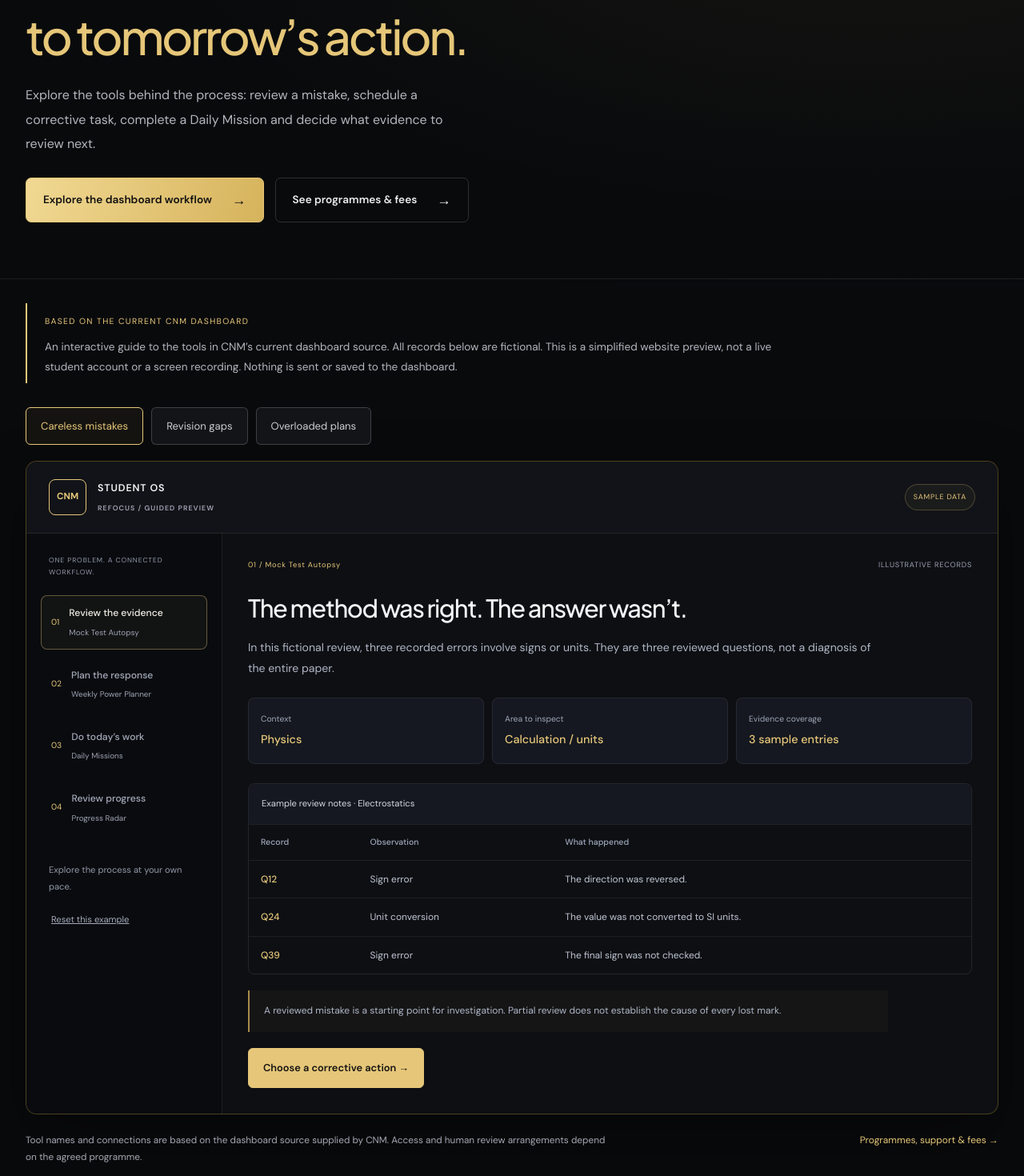
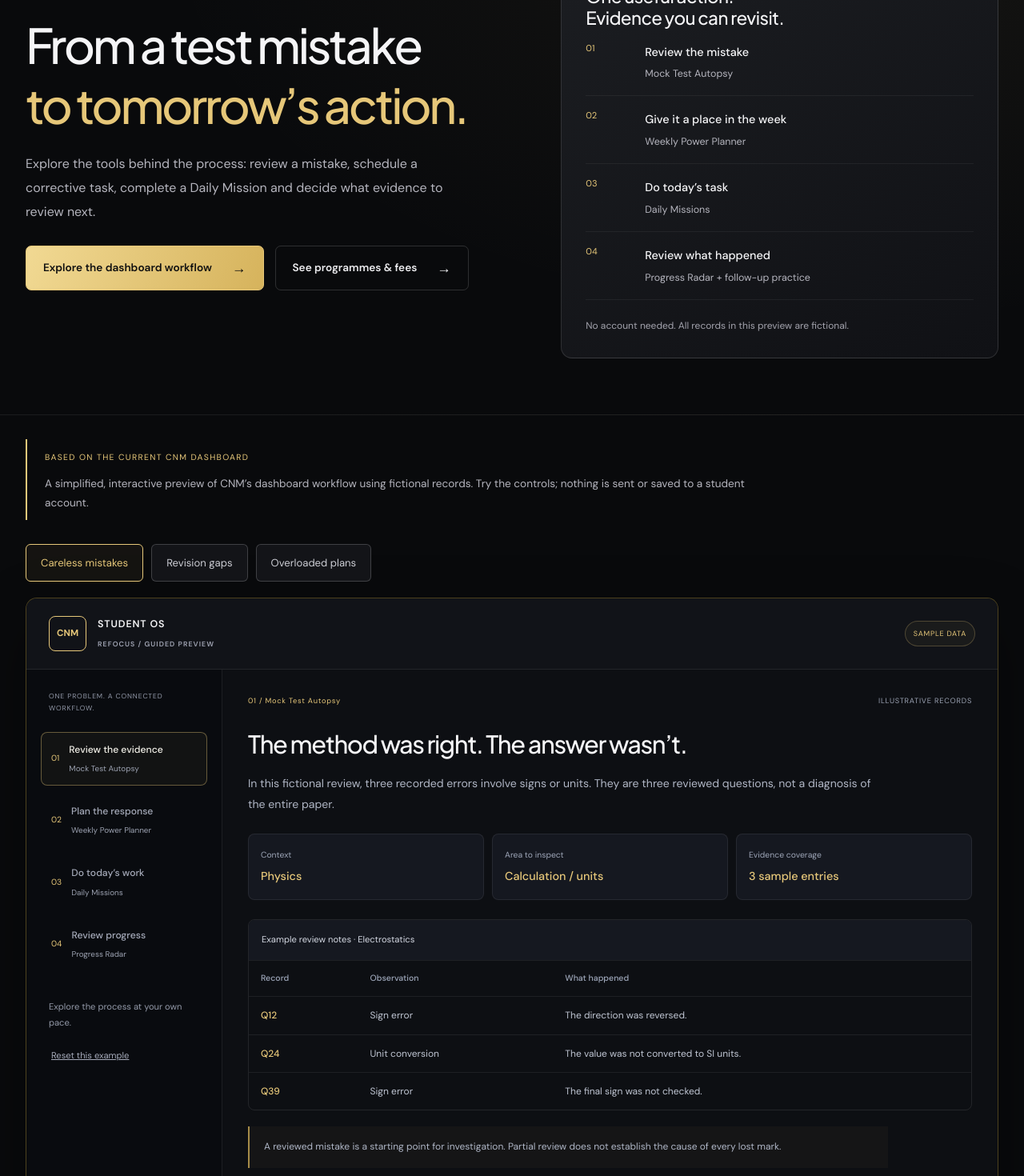
Before and after one commit to nikhilmhla-hub/cnm-learning-website, a Next.js app: page /demo in a window 1280 px wide. Shown: the part 260-1730 px from the top of the page at 80% size. Built offline with nearby package versions, Linux system fonts and the light colour scheme.

Commit message:
Clarify visitor preview copy and show workflow overview

```diff
--- a/app/components/visitors/GuidedDemo.js
+++ b/app/components/visitors/GuidedDemo.js
@@ -15,7 +15,7 @@ export default function GuidedDemo() {
   const tools = selected === 2 ? ["90-Day Blueprint", ...defaultTools.slice(1)] : selected === 1 ? ["Mock Test Autopsy", "Review Queue + Planner", ...defaultTools.slice(2)] : defaultTools;
   function reset(index = selected) { setSelected(index); setStage(0); setScheduled(false); setCompleted(false); }
   return <section id="walkthrough" className={styles.section}><div className="container">
-    <div className={styles.disclosure}><span>BASED ON THE CURRENT CNM DASHBOARD</span><p>An interactive guide to the tools in CNM’s current dashboard source. All records below are fictional. This is a simplified website preview, not a live student account or a screen recording. Nothing is sent or saved to the dashboard.</p></div>
+    <div className={styles.disclosure}><span>BASED ON THE CURRENT CNM DASHBOARD</span><p>A simplified, interactive preview of CNM’s dashboard workflow using fictional records. Try the controls; nothing is sent or saved to a student account.</p></div>
     <div className={styles.scenarios} role="group" aria-label="Choose a preparation example">{scenarios.map((s, i) => <button key={s.id} type="button" aria-pressed={selected === i} onClick={() => reset(i)}>{s.label}</button>)}</div>
     <div className={styles.shell}>
       <div className={styles.topbar}><div><span className={styles.logo}>CNM</span><strong>STUDENT OS <small>REFOCUS / GUIDED PREVIEW</small></strong></div><span className={styles.sample}>SAMPLE DATA</span></div>
@@ -29,6 +29,6 @@ export default function GuidedDemo() {
         </div>
       </div>
     </div>
-    <div className={styles.bottom}><p>Tool names and connections are based on the dashboard source supplied by CNM. Access and human review arrangements depend on the agreed programme.</p><Link href="/programmes">Programmes, support & fees →</Link></div>
+    <div className={styles.bottom}><p>Explore the student workflow at your own pace. Tool access and human review arrangements depend on the agreed programme.</p><Link href="/programmes">Programmes, support & fees →</Link></div>
   </div></section>;
 }
--- a/app/demo/page.js
+++ b/app/demo/page.js
@@ -1,4 +1,4 @@
-import { Shell, Intro, Action } from "../components/visitors/Shared";
+import { Shell, Intro, Action, styles } from "../components/visitors/Shared";
 import GuidedDemo from "../components/visitors/GuidedDemo";
 export const metadata = {
   title: "Inside the Student Dashboard | CNM System Labs",
@@ -13,6 +13,7 @@ export default function Demo() {
         title="From a test mistake"
         accent="to tomorrow’s action."
         description="Explore the tools behind the process: review a mistake, schedule a corrective task, complete a Daily Mission and decide what evidence to review next."
+        aside={<aside className={styles.dayCard} aria-label="Dashboard workflow overview"><div className={styles.dayTop}><span>THE CONNECTED WORKFLOW</span><span>GUIDED PREVIEW</span></div><h2>One useful action.<br />Evidence you can revisit.</h2>{[["01", "Review the mistake", "Mock Test Autopsy"], ["02", "Give it a place in the week", "Weekly Power Planner"], ["03", "Do today’s task", "Daily Missions"], ["04", "Review what happened", "Progress Radar + follow-up practice"]].map(([number,title,tool])=><div key={number} className={styles.dayItem}><span style={{color:"#e6c779",fontSize:".7rem"}}>{number}</span><div><strong>{title}</strong><p>{tool}</p></div></div>)}<p className={styles.finePrint}>No account needed. All records in this preview are fictional.</p></aside>}
       >
         <Action href="#walkthrough">Explore the dashboard workflow</Action>
         <Action href="/programmes" secondary>
```
